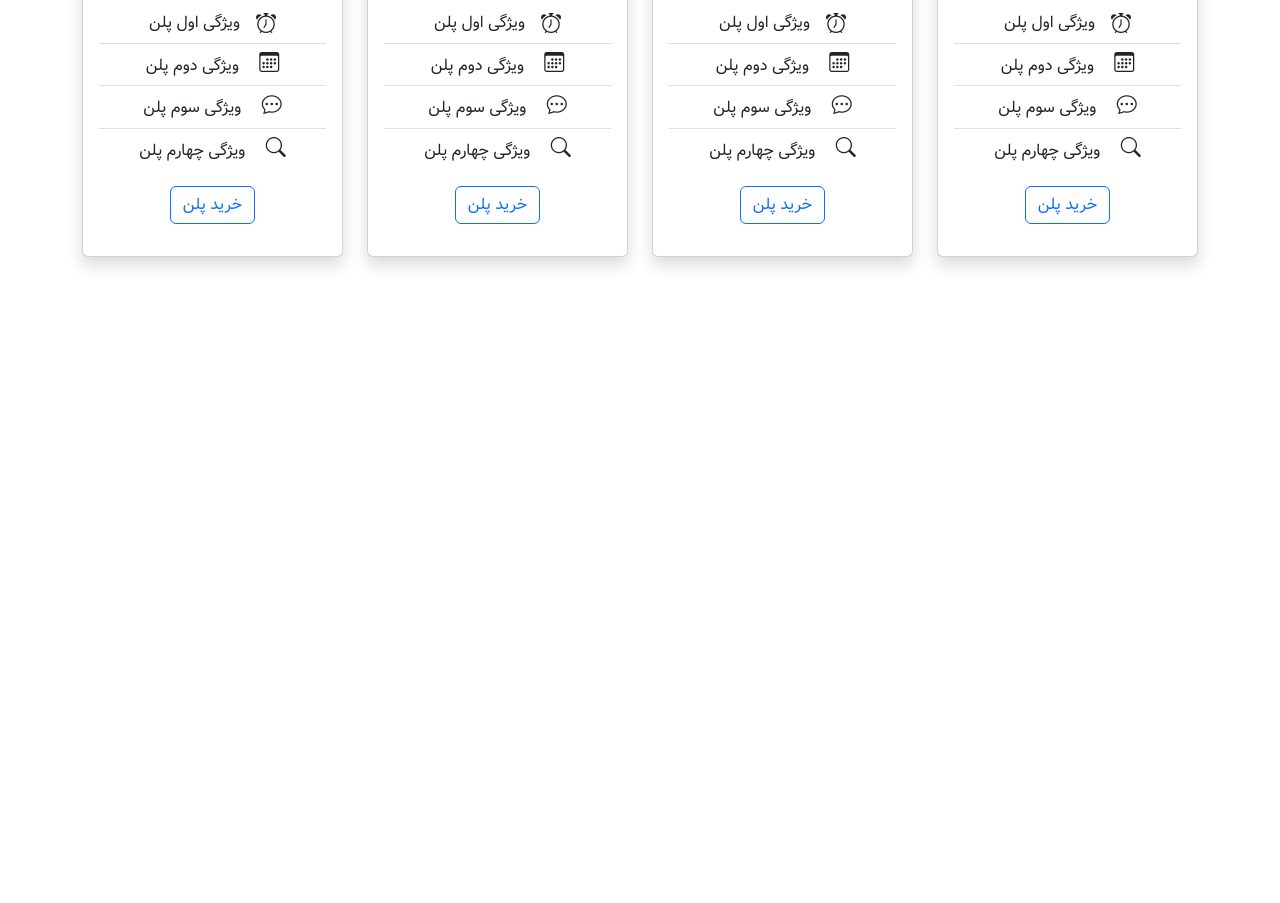
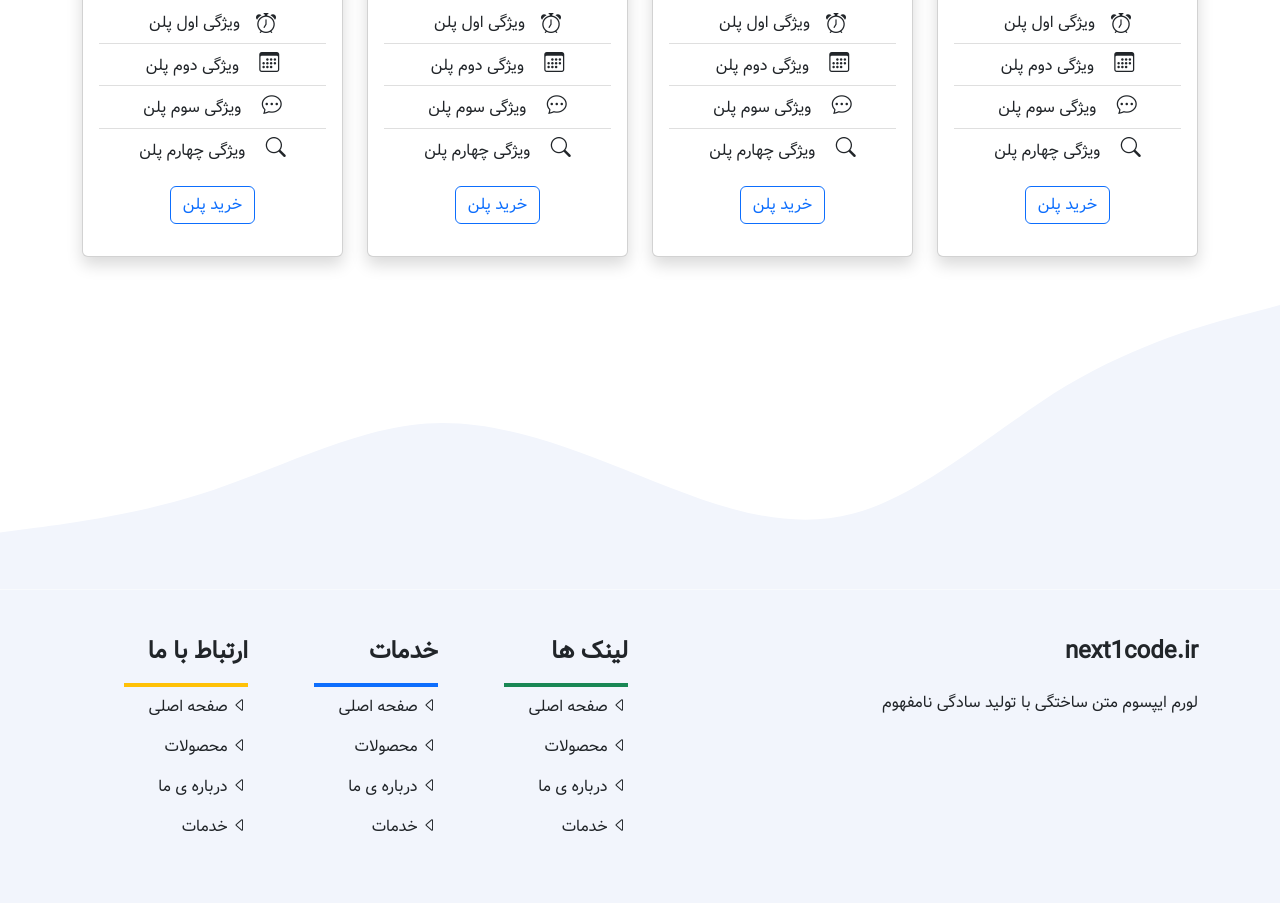
Before and after one commit to Amirksr/website-courses, a plain HTML site: page index.html in a window 1280 px wide. Shown: the part 4392-5295 px from the top of the page. Before the commit the page ends 4697 px from the top, so only its background shows below. Drawn offline with nearby package versions, Linux system fonts and the light colour scheme; a script that the page names is missing.

Commit message:
create an footer section

```diff
--- a/index.html
+++ b/index.html
@@ -525,6 +525,77 @@
         </div>
       </div>
     </section>
+    <!-- footer wave -->
+    <svg xmlns="http://www.w3.org/2000/svg" viewBox="0 0 1440 320"><path fill="#f2f5fc" fill-opacity="1" d="M0,256L40,250.7C80,245,160,235,240,208C320,181,400,139,480,133.3C560,128,640,160,720,192C800,224,880,256,960,234.7C1040,213,1120,139,1200,90.7C1280,43,1360,21,1400,10.7L1440,0L1440,320L1400,320C1360,320,1280,320,1200,320C1120,320,1040,320,960,320C880,320,800,320,720,320C640,320,560,320,480,320C400,320,320,320,240,320C160,320,80,320,40,320L0,320Z"></path></svg>    <!-- footer -->
+    <!-- footer section -->
+    <footer>
+      <footer class="py-5 px-3">
+        <div class="container">
+          <div class="row gy-4">
+            <div class="col-lg-5">
+              <h4 class="fw-bold pb-3">next1code.ir</h4>
+              <p>لورم ایپسوم متن ساختگی با تولید سادگی نامفهوم</p>
+            </div>
+            <div class="col-lg-2 offset-lg-1">
+              <h4 class="fw-bold border-bottom border-4 border-success pb-3 w-75">لینک ها</h4>
+              <p>
+                <i class="bi bi-caret-left"></i>
+                صفحه اصلی
+              </p>
+              <p>
+                <i class="bi bi-caret-left"></i>
+                محصولات
+              </p>
+              <p>
+                <i class="bi bi-caret-left"></i>
+                درباره ی ما
+              </p>
+              <p>
+                <i class="bi bi-caret-left"></i>
+                خدمات
+              </p>
+            </div>
+            <div class="col-lg-2">
+              <h4 class="fw-bold border-bottom border-4 border-primary pb-3 w-75">خدمات</h4>
+              <p>
+                <i class="bi bi-caret-left"></i>
+                صفحه اصلی
+              </p>
+              <p>
+                <i class="bi bi-caret-left"></i>
+                محصولات
+              </p>
+              <p>
+                <i class="bi bi-caret-left"></i>
+                درباره ی ما
+              </p>
+              <p>
+                <i class="bi bi-caret-left"></i>
+                خدمات
+              </p>
+            </div>
+            <div class="col-lg-2">
+              <h4 class="fw-bold border-bottom border-4 border-warning pb-3 w-75"> ارتباط با ما</h4>
+              <p>
+                <i class="bi bi-caret-left"></i>
+                صفحه اصلی
+              </p>
+              <p>
+                <i class="bi bi-caret-left"></i>
+                محصولات
+              </p>
+              <p>
+                <i class="bi bi-caret-left"></i>
+                درباره ی ما
+              </p>
+              <p>
+                <i class="bi bi-caret-left"></i>
+                خدمات
+              </p>
+            </div>
+          </div>
+        </div>
+      </footer>
     <script src="./js/bootstrap.bundle.min.js"></script>
     <script src="./js/javascript.js"></script>
     <!-- aos.js -->
--- a/styles/style.css
+++ b/styles/style.css
@@ -88,3 +88,7 @@ nav {
 .pricing-box:hover {
   transform: scale(1.05);
 }
+/* footer */
+footer {
+  background: #f2f5fc;
+}
```
